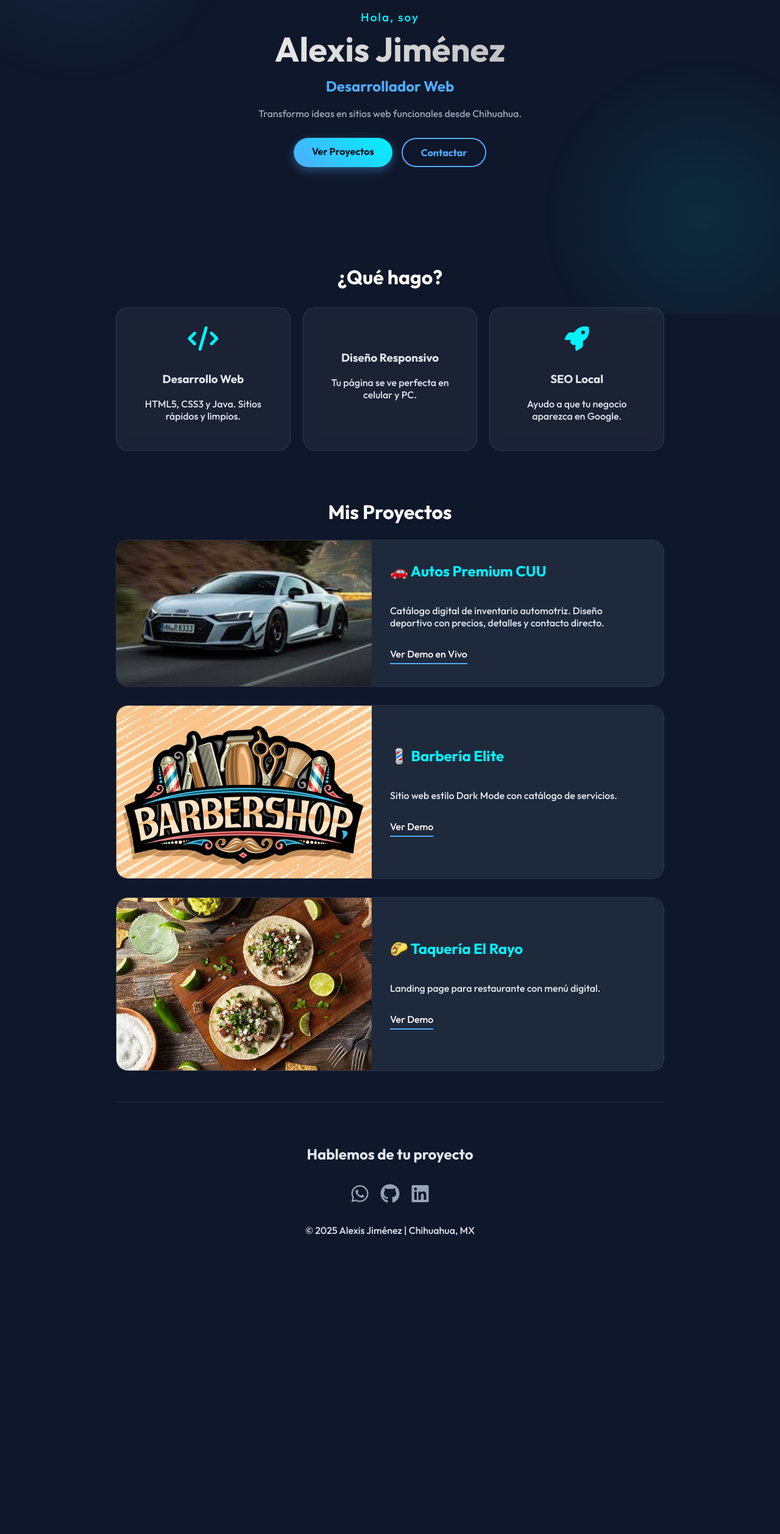
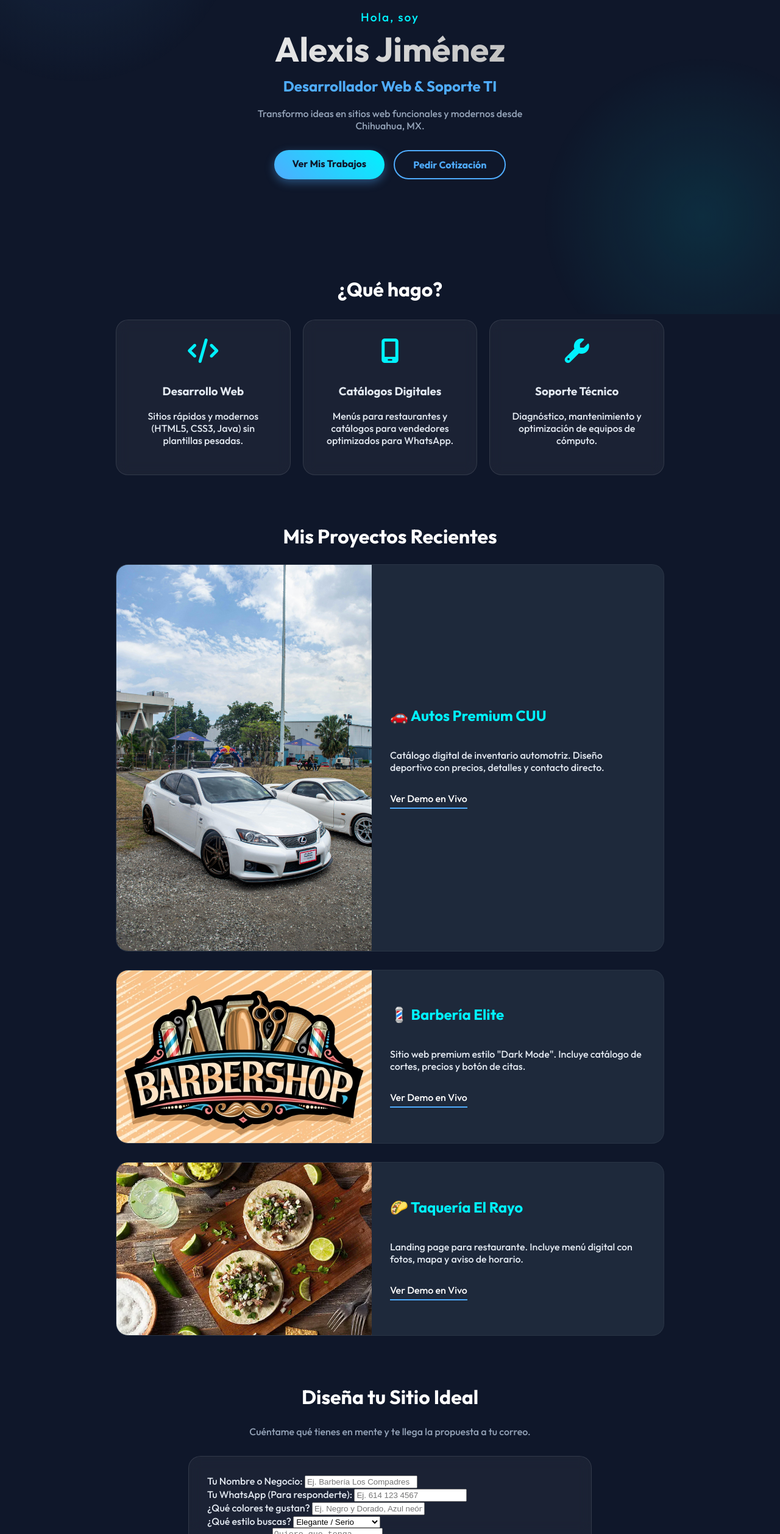
Before and after one commit to Alexisp1217i/Alexisp1217i.github.io, a plain HTML site: page index.html in a window 1280 px wide. Shown: the part 285-2800 px from the top of the page at 61% size. Before the commit the page ends 2398 px from the top, so only its background shows below. Drawn offline with Linux system fonts and the light colour scheme.

Commit message:
Update portfolio details and improve content

```diff
--- a/index.html
+++ b/index.html
@@ -3,14 +3,19 @@
 <head>
     <meta charset="UTF-8">
     <meta name="viewport" content="width=device-width, initial-scale=1.0">
-    <title>Portafolio de Jesus Alexis Jimenez Aldaba</title>
-    <link rel="stylesheet" href="style.css">
-    <link rel="stylesheet" href="https://cdnjs.cloudflare.com/ajax/libs/font-awesome/6.0.0/css/all.min.css">
+
     <meta property="og:title" content="Alexis Jiménez | Desarrollador Web">
-    <meta property="og:description" content="Creo páginas web profesionales para negocios en Chihuahua. ¡Mira mis proyectos!">
-    <meta property="og:image" content="https://alexisp1217i.github.io/mifoto.jpg">
+    <meta property="og:description" content="Diseño de sitios web profesionales y catálogos digitales en Chihuahua.">
+    <meta property="og:image" content="https://alexisp1217i.github.io/Barberia/barber-portada.jpg">
     <meta property="og:url" content="https://alexisp1217i.github.io/">
     <meta property="og:type" content="website">
+
+    <link rel="icon" href="favicon.ico">
+    <title>Alexis Jiménez | Desarrollador Web</title>
+
+    <link rel="stylesheet" href="style.css">
+    <link rel="stylesheet" href="https://cdnjs.cloudflare.com/ajax/libs/font-awesome/6.4.0/css/all.min.css">
+    <link href="https://fonts.googleapis.com/css2?family=Outfit:wght@300;500;700&display=swap" rel="stylesheet">
 </head>
 <body>
 
@@ -25,14 +30,16 @@
             <div class="texto-hero">
                 <p class="saludo">Hola, soy</p>
                 <h1>Alexis Jiménez</h1>
+
                 <div class="typing-container">
-                    <span class="typing-text">Desarrollador Web</span>
+                    <span class="typing-text">Desarrollador Web & Soporte TI</span>
                 </div>
-                <p class="bio-corta">Transformo ideas en sitios web funcionales desde Chihuahua.</p>
+
+                <p class="bio-corta">Transformo ideas en sitios web funcionales y modernos desde Chihuahua, MX.</p>
 
                 <div class="botones-hero">
-                    <a href="#proyectos" class="btn-primary">Ver Proyectos</a>
-                    <a href="#contacto" class="btn-secondary">Contactar</a>
+                    <a href="#proyectos" class="btn-primary">Ver Mis Trabajos</a>
+                    <a href="#cotizar" class="btn-secondary">Pedir Cotización</a>
                 </div>
             </div>
         </header>
@@ -43,27 +50,27 @@
                 <div class="glass-card">
                     <i class="fa-solid fa-code icono-card"></i>
                     <h3>Desarrollo Web</h3>
-                    <p>HTML5, CSS3 y Java. Sitios rápidos y limpios.</p>
+                    <p>Sitios rápidos y modernos (HTML5, CSS3, Java) sin plantillas pesadas.</p>
                 </div>
                 <div class="glass-card">
                     <i class="fa-solid fa-mobile-screen icono-card"></i>
-                    <h3>Diseño Responsivo</h3>
-                    <p>Tu página se ve perfecta en celular y PC.</p>
+                    <h3>Catálogos Digitales</h3>
+                    <p>Menús para restaurantes y catálogos para vendedores optimizados para WhatsApp.</p>
                 </div>
                 <div class="glass-card">
-                    <i class="fa-solid fa-rocket icono-card"></i>
-                    <h3>SEO Local</h3>
-                    <p>Ayudo a que tu negocio aparezca en Google.</p>
+                    <i class="fa-solid fa-wrench icono-card"></i>
+                    <h3>Soporte Técnico</h3>
+                    <p>Diagnóstico, mantenimiento y optimización de equipos de cómputo.</p>
                 </div>
             </div>
         </section>
 
         <section id="proyectos" class="seccion">
-            <h2 class="titulo-seccion">Mis Proyectos</h2>
+            <h2 class="titulo-seccion">Mis Proyectos Recientes</h2>
 
-           <div class="proyecto-card">
+            <div class="proyecto-card">
                 <div class="img-container">
-                    <img src="autos/portada-autos.jpg" alt="Autos Premium">
+                    <img src="autos/auto1.jpg" alt="Autos Premium">
                 </div>
                 <div class="info-proyecto">
                     <h3>🚗 Autos Premium CUU</h3>
@@ -78,8 +85,8 @@
                 </div>
                 <div class="info-proyecto">
                     <h3>💈 Barbería Elite</h3>
-                    <p>Sitio web estilo Dark Mode con catálogo de servicios.</p>
-                    <a href="./Barberia/index.html" class="btn-mini">Ver Demo</a>
+                    <p>Sitio web premium estilo "Dark Mode". Incluye catálogo de cortes, precios y botón de citas.</p>
+                    <a href="./Barberia/index.html" class="btn-mini">Ver Demo en Vivo</a>
                 </div>
             </div>
 
@@ -89,16 +96,59 @@
                 </div>
                 <div class="info-proyecto">
                     <h3>🌮 Taquería El Rayo</h3>
-                    <p>Landing page para restaurante con menú digital.</p>
-                    <a href="./taqueria/index.html" class="btn-mini">Ver Demo</a>
+                    <p>Landing page para restaurante. Incluye menú digital con fotos, mapa y aviso de horario.</p>
+                    <a href="./taqueria/index.html" class="btn-mini">Ver Demo en Vivo</a>
                 </div>
             </div>
         </section>
 
+        <section id="cotizar" class="seccion">
+            <h2 class="titulo-seccion">Diseña tu Sitio Ideal</h2>
+            <p style="text-align:center; color:#94a3b8; margin-bottom:30px;">Cuéntame qué tienes en mente y te llega la propuesta a tu correo.</p>
+
+            <div class="glass-card form-container" style="max-width: 600px; margin: 0 auto; text-align: left;">
+
+                <form action="https://formspree.io/f/mzzqqnzq" method="POST">
+
+                    <div class="form-group">
+                        <label>Tu Nombre o Negocio:</label>
+                        <input type="text" name="nombre" required placeholder="Ej. Barbería Los Compadres">
+                    </div>
+
+                    <div class="form-group">
+                        <label>Tu WhatsApp (Para responderte):</label>
+                        <input type="tel" name="contacto" required placeholder="Ej. 614 123 4567">
+                    </div>
+
+                    <div class="form-group">
+                        <label>¿Qué colores te gustan?</label>
+                        <input type="text" name="colores" placeholder="Ej. Negro y Dorado, Azul neón...">
+                    </div>
+
+                    <div class="form-group">
+                        <label>¿Qué estilo buscas?</label>
+                        <select name="estilo" class="input-select">
+                            <option value="elegante">Elegante / Serio</option>
+                            <option value="moderno">Moderno / Llamativo</option>
+                            <option value="minimalista">Minimalista / Limpio</option>
+                            <option value="otro">Otro</option>
+                        </select>
+                    </div>
+
+                    <div class="form-group">
+                        <label>Detalles extra:</label>
+                        <textarea name="mensaje" rows="4" placeholder="Quiero que tenga mapa, botones de llamada..."></textarea>
+                    </div>
+
+                    <button type="submit" class="btn-primary" style="width: 100%; border:none; cursor:pointer;">Enviar Cotización 🚀</button>
+                </form>
+            </div>
+        </section>
+
         <footer id="contacto">
-            <h2>Hablemos de tu proyecto</h2>
+            <h2>Contáctame Directo</h2>
             <div class="redes-sociales">
-                <a href="https://wa.me/5216141018461" target="_blank" class="social-link whatsapp"><i class="fa-brands fa-whatsapp"></i></a>
+                <a href="https://wa.me/5216141018461?text=Hola,%20vi%20tu%20portafolio" target="_blank" class="social-link whatsapp"><i class="fa-brands fa-whatsapp"></i></a>
                 <a href="https://github.com/Alexisp1217i" target="_blank" class="social-link github"><i class="fa-brands fa-github"></i></a>
                 <a href="https://www.linkedin.com/in/jesus-alexis-jimenez" target="_blank" class="social-link linkedin"><i class="fa-brands fa-linkedin"></i></a>
             </div>
@@ -107,6 +157,4 @@
 
     </div>
 </body>
-
-</body>
 </html>
```
